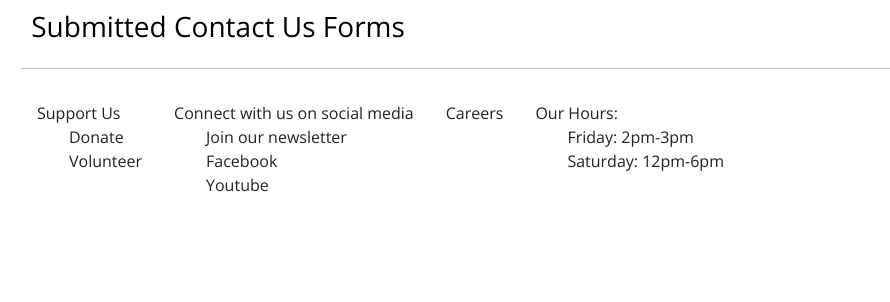
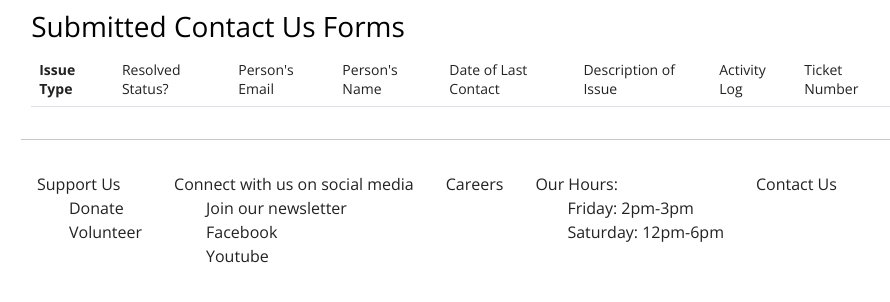
Before and after one commit to codysharma/CodyLibrary, a Django app: page /clientcontact/ in a window 1280 px wide. Shown: the part 114-416 px from the top of the page, without its empty margins (235-1125 px from the left). Run offline with Django 5.2, Linux system fonts and the light colour scheme; the visitor is signed in with stand-in values (Sample User, id 1); data that the repository does not hold is empty; some libraries are stand-ins or nearby versions.

Commit message:
contact ticket system completed

```diff
--- a/library_app/templates/library_app/base.html
+++ b/library_app/templates/library_app/base.html
@@ -72,7 +72,7 @@
                 <a class="nav-link" href="{% url 'all_borrowed' %}">All Borrowed</a>
               </li>
               <li class="nav-item">
-                <a class="nav-link" href="{% url 'list_contact' %}">Contact Us Tickets</a>
+                <a class="nav-link" href="{% url 'list_tickets' %}">Contact Us Tickets</a>
               </li>
               {% endif %}
               <li class="nav-item">
@@ -127,8 +127,10 @@
         <li>Saturday: 12pm-6pm</li>
       </ul>
     </div>
+    <div id="contact_us">
+      <a href="{% url 'ticket_create' %}">Contact Us</a>
+    </div>
   </footer>
-  <!-- have to put script here. Didn't work when placed higher -->
   <script src="{% static 'library_app/library_app.js' %}"></script>
  </body>
 </html>
--- a/library_app/templates/library_app/list_contacts.html
+++ /dev/null
@@ -1,16 +0,0 @@
-{% extends 'library_app/base.html' %}
-{% block content %}
-    <h3>Submitted Contact Us Forms</h3>
-    <div class="display_window">
-      {% for ticket in contacts_list %}
-      <a href="">
-      <div class="book_thumbnail">
-          <div>
-            <p>{{ticket.name}}</p>
-            <p>{{ticket.issue}}</p>
-          </div>
-      </div>
-      </a>
-      {% endfor %}
-    </div>
-{% endblock %}
--- /dev/null
+++ b/library_app/templates/library_app/tickets/list_tickets.html
@@ -0,0 +1,34 @@
+{% extends 'library_app/base.html' %}
+{% block content %}
+    <h3>Submitted Contact Us Forms</h3>
+    <div class="display_window">
+      <table class="table table-hover">
+        <thead>
+          <tr>
+            <th scope="col">Issue Type</th>
+            <td scope="col">Resolved Status?</td>
+            <td scope="col">Person's Email</td>
+            <td scope="col">Person's Name</td>
+            <td scope="col">Date of Last Contact</td>
+            <td scope="col">Description of Issue</td>
+            <td scope="col">Activity Log</td>
+            <td scope="col">Ticket Number</td>
+          </tr>
+        </thead>
+        <tbody>
+          {% for ticket in list_tickets %}
+            <tr class="table-secondary">
+              <th scope="row">{{ticket.issue}}</th>
+                <td>{{ticket.resolved}}</td>
+                <td>{{ticket.email}}</td>
+                <td>{{ticket.name}}</td>
+                <td>{{ticket.last_contact}}</td>
+                <td>{{ticket.description}}</td>
+                <td>{{ticket.activity_log}}</td>
+                <td><a href="{% url 'ticket_edit' pk=ticket.pk %}">{{ticket.id}} (link)</a></td>
+            </tr>
+          {% endfor %}
+        </tbody>
+      </table>
+    </div>
+{% endblock %}
--- a/library_app/urls.py
+++ b/library_app/urls.py
@@ -31,7 +31,9 @@ urlpatterns = [
     path('events/<int:pk>/delete', views.event_delete, name='event_delete'),
     path('events/<int:pk>/register', views.event_register, name='event_register'),
     path('myevents/', views.my_events_list.as_view(), name='my_events_list'),
-    path('clientcontact/', views.list_contact, name='list_contact'),
-    path('clientcontact/<int:pk>/', views.contact_detail, name='contact_detail'),
-
+    path('clientcontact/', views.list_tickets, name='list_tickets'),
+    path('clientcontact/create', views.ticket_create, name='ticket_create'),
+    path('clientcontact/<int:pk>/', views.ticket_detail, name='ticket_detail'),
+    path('clientcontact/<int:pk>/edit', views.ticket_edit, name='ticket_edit'),
+    path('clientcontact/<int:pk>/delete', views.ticket_delete, name='ticket_delete'),
 ]
--- a/library_app/views.py
+++ b/library_app/views.py
@@ -6,7 +6,7 @@ from .models import Book, User, Author, ReadingList, Event, Contact
 # from rest_framework import generics
 from django.views import View
 from django.views.generic.list import ListView
-from .forms import BookForm, AuthorForm, SuggestedBookForm, BorrowBookForm, EventForm, EventRegisterForm, ContactForm
+from .forms import BookForm, AuthorForm, SuggestedBookForm, BorrowBookForm, EventForm, EventRegisterForm, ContactForm, ContactAdminForm
 from django.contrib.auth import login
 from django.contrib.auth.forms import UserCreationForm
 from django.contrib.auth.decorators import login_required, user_passes_test, permission_required
@@ -201,7 +201,7 @@ def signup(req):
 
 class LoanedBooksByUserListView(LoginRequiredMixin, ListView):
     model = Book
-    template_name = 'library_app/book_list_borrowed_user.html'
+    template_name = 'library_app/borrowed/book_list_borrowed_user.html'
 
     def get_queryset(self):
         return (
@@ -291,7 +291,7 @@ def event_register(req, pk):
 @user_passes_test(lambda u:u.is_staff)
 def all_borrowed(req):
     borrowed_list = Book.objects.filter(borrower__isnull=False)
-    return render(req, 'library_app/borrowed_list.html', {'borrowed_list': borrowed_list})
+    return render(req, 'library_app/borrowed/borrowed_list.html', {'borrowed_list': borrowed_list})
 
 def book_search(req):
     q = req.GET.get('q')
@@ -334,12 +334,41 @@ def isbn_search(req, isbn):
 
 @login_required
 @user_passes_test(lambda u:u.is_staff)
-def list_contact(req):
-    contacts_list = Contact.objects.all().order_by('resolved')
-    return render(req, 'library_app/list_contacts.html', {'contacts_list': contacts_list})
+def list_tickets(req):
+    list_tickets = Contact.objects.all().order_by('resolved')
+    return render(req, 'library_app/tickets/list_tickets.html', {'list_tickets': list_tickets})
 
 @login_required
 @user_passes_test(lambda u:u.is_staff)
-def contact_detail(req, pk):
+def ticket_detail(req, pk):
     ticket = Contact.objects.get(id=pk)
-    return render(req, 'library_app/contacts_ticket_detail.html', {'ticket': ticket})
+    return render(req, 'library_app/tickets/contacts_ticket_detail.html', {'ticket': ticket})
+
+@login_required
+@user_passes_test(lambda u:u.is_staff)
+def ticket_edit(req, pk):
+    ticket = Contact.objects.get(id=pk)
+    if req.method == "POST":
+        form = ContactAdminForm(req.POST, instance=ticket)
+        if form.is_valid():
+            ticket = form.save()
+            return redirect('list_tickets')
+    else:
+        form = ContactAdminForm(instance=ticket)
+    return render(req, 'library_app/tickets/edit_ticket_form.html', {'form': form, 'ticket': ticket})
+
+@login_required
+@user_passes_test(lambda u:u.is_staff)
+def ticket_delete(_, pk):
+    Contact.objects.get(id=pk).delete()
+    return redirect('list_tickets')
+
+def ticket_create(req):
+    if req.method == 'POST':
+        form = ContactForm(req.POST)
+        if form.is_valid():
+            ticket = form.save()
+            return redirect('index')
+    else:
+        form = ContactForm()
+        return render(req, 'library_app/tickets/new_contact_ticket_form.html', {'form': form})
```
Also changed, not shown: library_app/Todos.md (+0 -1 lines), library_app/forms.py (+9 -1 lines), library_app/models.py (+4 -3 lines), library_app/templates/library_app/tickets/contacts_ticket_detail.html (renamed from library_app/templates/library_app/contacts_ticket_detail.html, +6 -6 lines), library_app/templates/library_app/tickets/edit_ticket_form.html (added, +9 -0 lines), library_app/templates/library_app/tickets/new_contact_ticket_form.html (added, +10 -0 lines), library_app/migrations/0015_alter_contact_activity_log_and_more.py (added), library_app/migrations/0016_contact_email.py (added), library_app/migrations/0017_alter_contact_resolved.py (added), library_app/migrations/0018_alter_contact_resolved.py (added), library_app/templates/library_app/borrowed/book_list_borrowed_user.html (renamed from library_app/templates/library_app/book_list_borrowed_user.html), library_app/templates/library_app/borrowed/borrowed_list.html (renamed from library_app/templates/library_app/borrowed_list.html).
